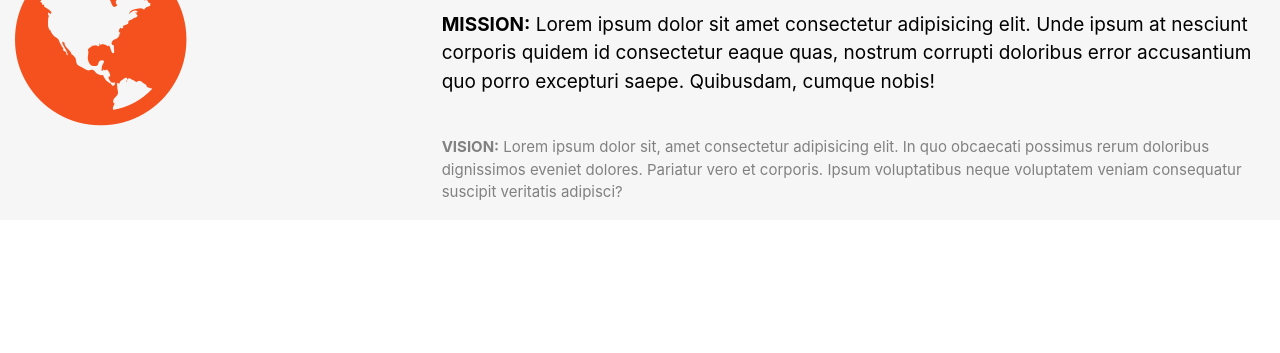
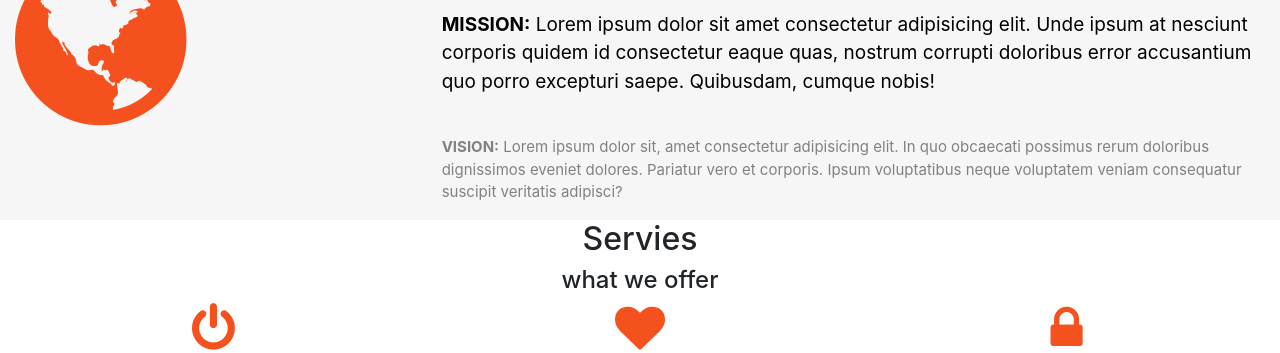
Before and after one commit to kulsoomansari/portfolio, a plain HTML site: page index.html in a window 1280 px wide. Shown: the part 667-1020 px from the top of the page. Before the commit the page ends 887 px from the top, so only its background shows below. Drawn offline with nearby package versions, Linux system fonts and the light colour scheme.

Commit message:
second commit

```diff
--- a/index.html
+++ b/index.html
@@ -35,7 +35,7 @@
     </div>
 </div>
 <!---end of about section-->
-<!-----our values-->
+<!-----start of our values-->
 <div class="container-fluid" id="first">
     <div class="row">
         <div class="col-sm-4">
@@ -55,7 +55,17 @@
         </div>
     </div>
 </div>
-
+   <!-----end of our values-->
+   <!-----start of services----->
+   <div class="container-fluid text-center">
+       <h2>servies</h2>
+       <h4>what we offer</h4>
+<div class="row">
+    <div class="col-sm-4"><i class="fa fa-power-off" aria-hidden="true"></i></div>
+    <div class="col-sm-4"><i class="fa fa-heart" aria-hidden="true"></i></div>
+    <div class="col-sm-4"><i class="fa fa-lock" aria-hidden="true"></i></div>
+</div>
+   </div>
 
 
 
--- a/style.css
+++ b/style.css
@@ -19,3 +19,7 @@ h2{
     color: #818181;
     font-size: 15px;
 }
+.fa-power-off, .fa-heart, .fa-lock{
+    color: #f4511e;
+    font-size: 50px !important;
+}
```
